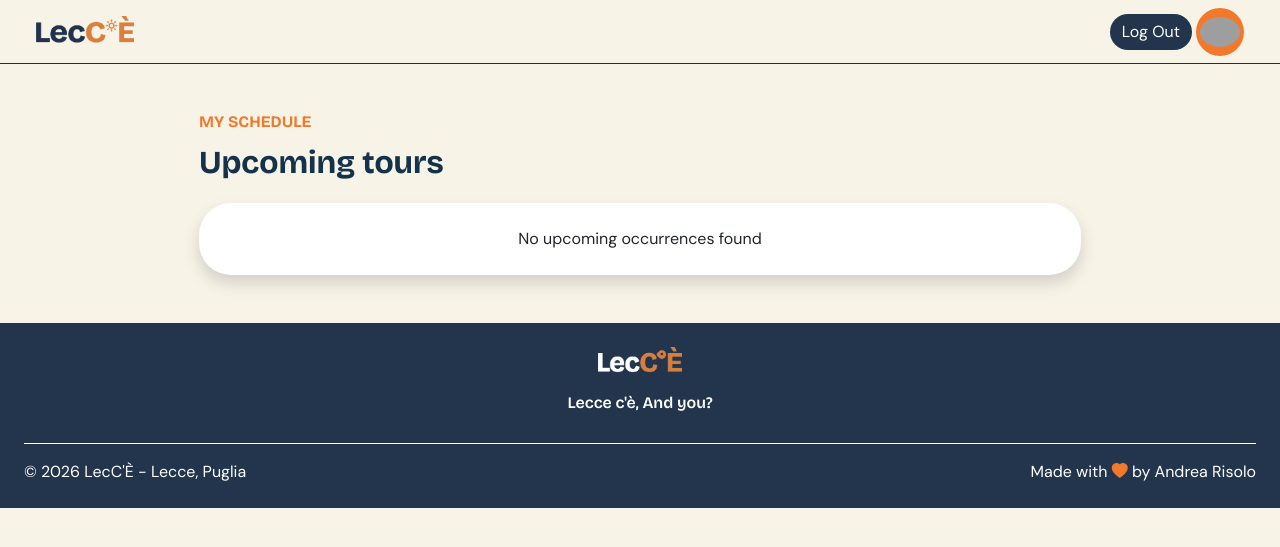
After one commit to NotNandRea/lec-ce, a Flask app: page /schedule in a window 1280 px wide. The commit adds this page. Shown: the top 547 px of the page. Run offline with Flask 3, Linux system fonts and the light colour scheme; the visitor is signed in with stand-in values (Sample User, id 1); data comes from the database, SQL or seed files in the repository; both versions use the stored data as it was after the commit; grey boxes are pictures that could not be loaded.

Commit message:
Feat: implement user reservations overlap check and personal schedule

```diff
--- a/app.py
+++ b/app.py
@@ -4,6 +4,7 @@ from dotenv import load_dotenv
 from flask import Flask, flash, redirect, render_template, request, url_for
 from flask_login import LoginManager, login_user, login_required, logout_user, current_user
 
+from database.models import occurrence
 from database.models.user import User
 from database.models.tour import Tour
 from database.models.theme import Theme
@@ -11,7 +12,7 @@ from database.models.occurrence import Occurrence
 from database.models.reservation import Reservation
 from database.models.extra_participant import Extra_Participant
 
-from database.daos import users as users_dao
+from database.daos import reservations, users as users_dao
 from database.daos import tours as tours_dao
 from database.daos import themes as themes_dao
 from database.daos import languages as languages_dao
@@ -232,6 +233,37 @@ def login():
 @app.route("/me")
 def my_profile():
     return redirect(url_for("profile", id=current_user.id))
+
+@login_required
+@app.route("/schedule")
+def personal_schedule():
+
+    today = date.today()
+
+    if current_user.role == "guide":
+        occurrences = occurrencies_dao.get_not_empty_occurrences_by_guide_id(current_user.id)
+        for occurrence in occurrences:
+            occurrence.tour = tours_dao.get_tour_by_id(occurrence.tour_id)
+            occurrence.tour.language = languages_dao.get_language_by_id(occurrence.tour.language_id)["name"]
+            occurrence.tour.theme = themes_dao.get_theme_by_id(occurrence.tour.theme_id)
+            occurrence.tour.stops = stops_dao.get_first_stop_by_tour(occurrence.tour)
+
+        upcoming = occurrences
+    else:
+        reservations = reservations_dao.get_reservations_by_participant_id(current_user.id)
+        occurrencies = []
+        for reservation in reservations:
+            occurrence = occurrencies_dao.get_occurrence_by_id(reservation.occurrence_id)
+            occurrence.tour = tours_dao.get_tour_by_id(occurrence.tour_id)
+            occurrence.tour.language = languages_dao.get_language_by_id(occurrence.tour.language_id)["name"]
+            occurrence.tour.theme = themes_dao.get_theme_by_id(occurrence.tour.theme_id)
+            occurrence.tour.stops = stops_dao.get_first_stop_by_tour(occurrence.tour)
+            occurrence.reservation = reservation
+            occurrencies.append(occurrence)
+
+        upcoming = occurrencies
+
+    return render_template("personal_schedule.html", upcoming=upcoming)
 
 @login_required
 @app.route("/profile/<id>")
@@ -609,11 +641,22 @@ def book_tour(id):
     occurrence_obj.tour = tour
 
     # check if the user has already booked the tour on the selected date
-    reservation_obj=reservations_dao.get_reservation_by_participant_and_occurrence(current_user, occurrence_obj)
+    reservation_obj=reservations_dao.get_active_reservation_by_participant_and_occurrence(current_user, occurrence_obj)
     if reservation_obj is not None:
         flash("You have already booked this tour on the selected date", "negative")
         return redirect(url_for("tour", id=id))
 
+    #check overlap with other reservations
+    temp_reservations = reservations_dao.get_active_reservations_by_participant_id(current_user.id)
+    for temp_reservation in temp_reservations:
+        temp_occurrence = occurrencies_dao.get_occurrence_by_id(temp_reservation.occurrence_id)
+        if temp_occurrence.date == occurrence_obj.date:
+            temp_tour = tours_dao.get_tour_by_id(temp_occurrence.tour_id)
+            occurrence_duration = temp_tour.duration
+            occurrence_time = temp_occurrence.start_time
+            if check_time.check_overlap(time, tour.duration, occurrence_time, occurrence_duration):
+                flash("The tour you want to book overlaps with another tour", "negative")
+                return redirect(url_for("tour", id=id))
 
     # participants validation
     participant_first_name_1 = reservation.get("participant_first_name_1")
@@ -746,7 +789,7 @@ def delete_reservation(id):
         flash("This reservation is already canceled", "negative")
         return redirect(url_for("reservation", id=id))
 
-    #get occurrence because of date
+    #get occurrence because we need the date of the tour to check if it can be canceled
     occurrence=occurrencies_dao.get_occurrence_by_id(reservation.occurrence_id)
     if occurrence is None:
         flash("Occurrence not found", "negative")
--- a/database/daos/reservations.py
+++ b/database/daos/reservations.py
@@ -33,8 +33,22 @@ def get_reservation_by_participant_and_occurrence(conn, cursor, participant, occ
     return reservation_obj
 
 @connect_db
+def get_active_reservation_by_participant_and_occurrence(conn, cursor, participant, occurrence):
+
+    query="SELECT * FROM reservations WHERE participant_id=(?) AND occurrence_id=(?) AND state='active'"
+    cursor.execute(query, (participant.id, occurrence.id))
+    reservation=cursor.fetchone()
+
+    if reservation is None:
+        return None
+    reservation_obj=Reservation(reservation["id"], reservation["participant_id"], reservation["occurrence_id"], reservation["timestamp_booking"], reservation["state"])
+
+    return reservation_obj
+
+@connect_db
 def get_reservations_by_participant_id(conn, cursor, participant_id, limit=None, after_date=None, reverse_order=False):
 
+    #here we need to join in order to order by date that is in occurrencies table
     query="SELECT * FROM reservations, tour_occurrences, tours WHERE reservations.occurrence_id=tour_occurrences.id AND tour_occurrences.tour_id=tours.id AND reservations.participant_id=(?)"
     parameters=(participant_id,)
 
@@ -53,6 +67,19 @@ def get_reservations_by_participant_id(conn, cursor, participant_id, limit=None,
         parameters += (limit,)
 
     cursor.execute(query, parameters)
+    reservations=cursor.fetchall()
+
+    reservation_list=[]
+    for reservation in reservations:
+        reservation_list.append(Reservation(reservation["id"], reservation["participant_id"], reservation["occurrence_id"], reservation["timestamp_booking"], reservation["state"]))
+
+    return reservation_list
+
+@connect_db
+def get_active_reservations_by_participant_id(conn, cursor, participant_id):
+
+    query="SELECT * FROM reservations WHERE participant_id=(?) AND state='active'"
+    cursor.execute(query, (participant_id,))
     reservations=cursor.fetchall()
 
     reservation_list=[]
--- /dev/null
+++ b/templates/personal_schedule.html
@@ -0,0 +1,47 @@
+{% extends "base.html" %}
+
+{% block title %}My Schedule{% endblock %}
+
+{% block content %}
+<main class="mx-4 my-5">
+
+    <div class="container w-75">
+
+        <section class="mb-5">
+
+            <div class="mb-3">
+
+                <h1 class="lecce-text-impact lecce-primary-color fw-bold mb-2 fs-6">
+                    MY SCHEDULE
+                </h1>
+
+                <span class="lecce-text-impact lecce-secondary-color fw-bold mb-0 fs-2">
+                    Upcoming tours
+                </span>
+
+            </div>
+
+            <div class="bg-white rounded-5 shadow overflow-hidden">
+
+                {% if upcoming|length > 0 %}
+
+                {% for occurrence in upcoming %}
+                {% include "booking_card.html" %}
+                {% endfor %}
+
+                {% else %}
+
+                <div class="d-flex justify-content-center p-4">
+                    <p class="mb-0">No upcoming occurrences found</p>
+                </div>
+
+                {% endif %}
+
+            </div>
+
+        </section>
+
+    </div>
+
+</main>
+{% endblock %}
--- a/templates/profile.html
+++ b/templates/profile.html
@@ -178,9 +178,11 @@
                     </span>
                 </div>
 
-                <a href="#" class="lecce-primary-color fw-bold text-decoration-none fs-6">
-                    View every future tour
+                {% if user.id == current_user.id %}
+                <a href="{{ url_for('personal_schedule') }}" class="lecce-primary-color fw-bold text-decoration-none fs-6">
+                    {% if user.role == 'guide' %}View my schedule{% else %}View my bookings{% endif %}
                 </a>
+                {% endif %}
 
             </div>
 
--- a/templates/reservation.html
+++ b/templates/reservation.html
@@ -195,7 +195,7 @@
 
                     <div class="border-top pt-3 d-flex justify-content-between align-items-center">
                         <div class="d-flex align-items-center gap-3">
-                            <a href="{{ url_for('my_profile') }}" class="text-decoration-none">
+                            <a href="{{ url_for('profile', id=reservation.occurrence.tour.guide.id) }}" class="text-decoration-none">
                                 {% if reservation.occurrence.tour.guide.profile_photo is not none %}
                                 <div class="profile-initials p-1"><img
                                         src="{{ url_for('static', filename='images/profile_photos/' ~ reservation.occurrence.tour.guide.profile_photo) }}"
--- a/templates/tour_card.html
+++ b/templates/tour_card.html
@@ -44,7 +44,7 @@
                 </div>
             </div>
 
-            <a href="{{ url_for('tour', id=tour.id) }}" class="btn lecce-btn lecce-primary-background px-4">Book</a>
+            <a href="{{ url_for('tour', id=tour.id) }}" class="btn lecce-btn lecce-primary-background px-4">{% if current_user.role != "guide" %}Book{% else %}View{% endif %}</a>
         </div>
     </div>
 
```
Also changed, not shown: database/database.db.
